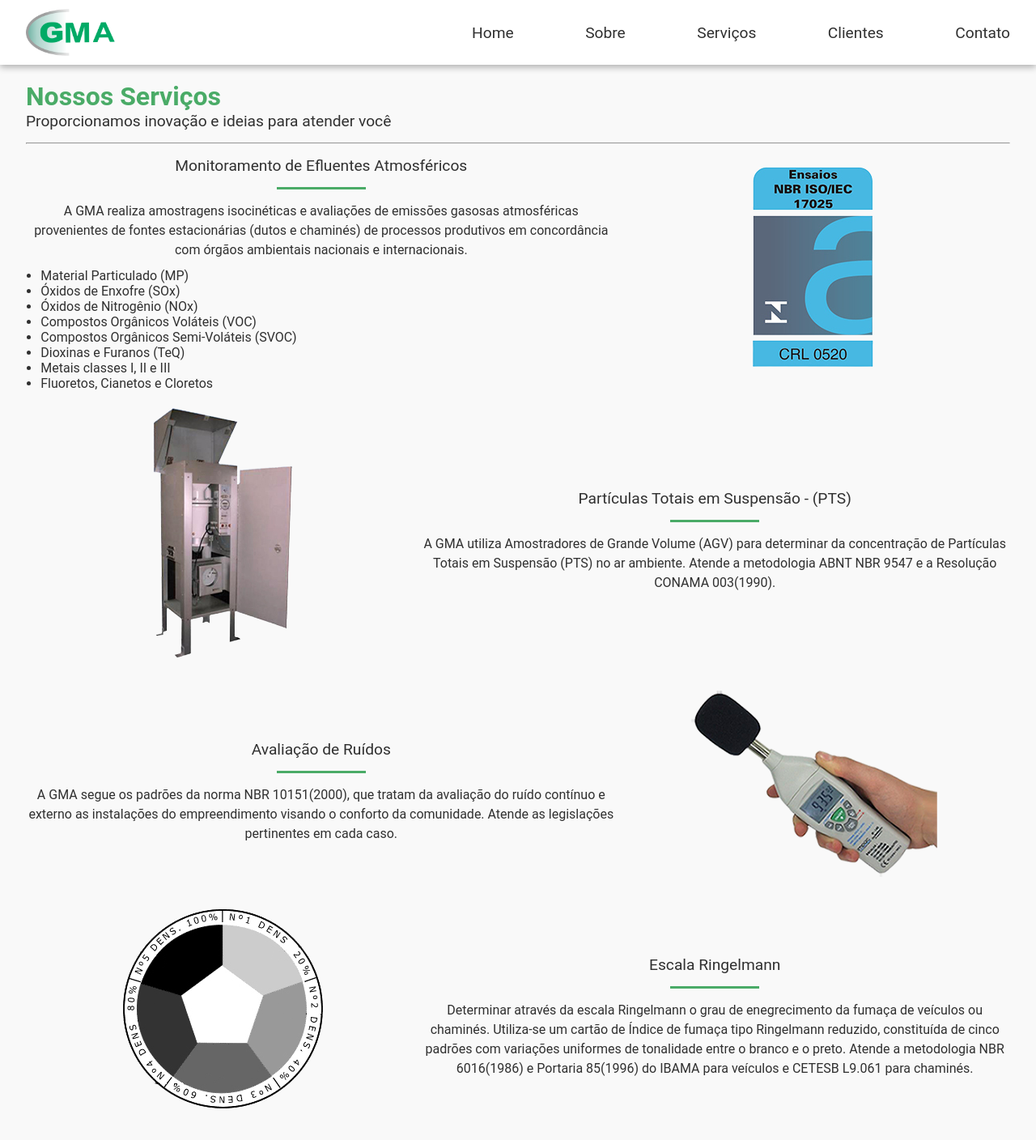
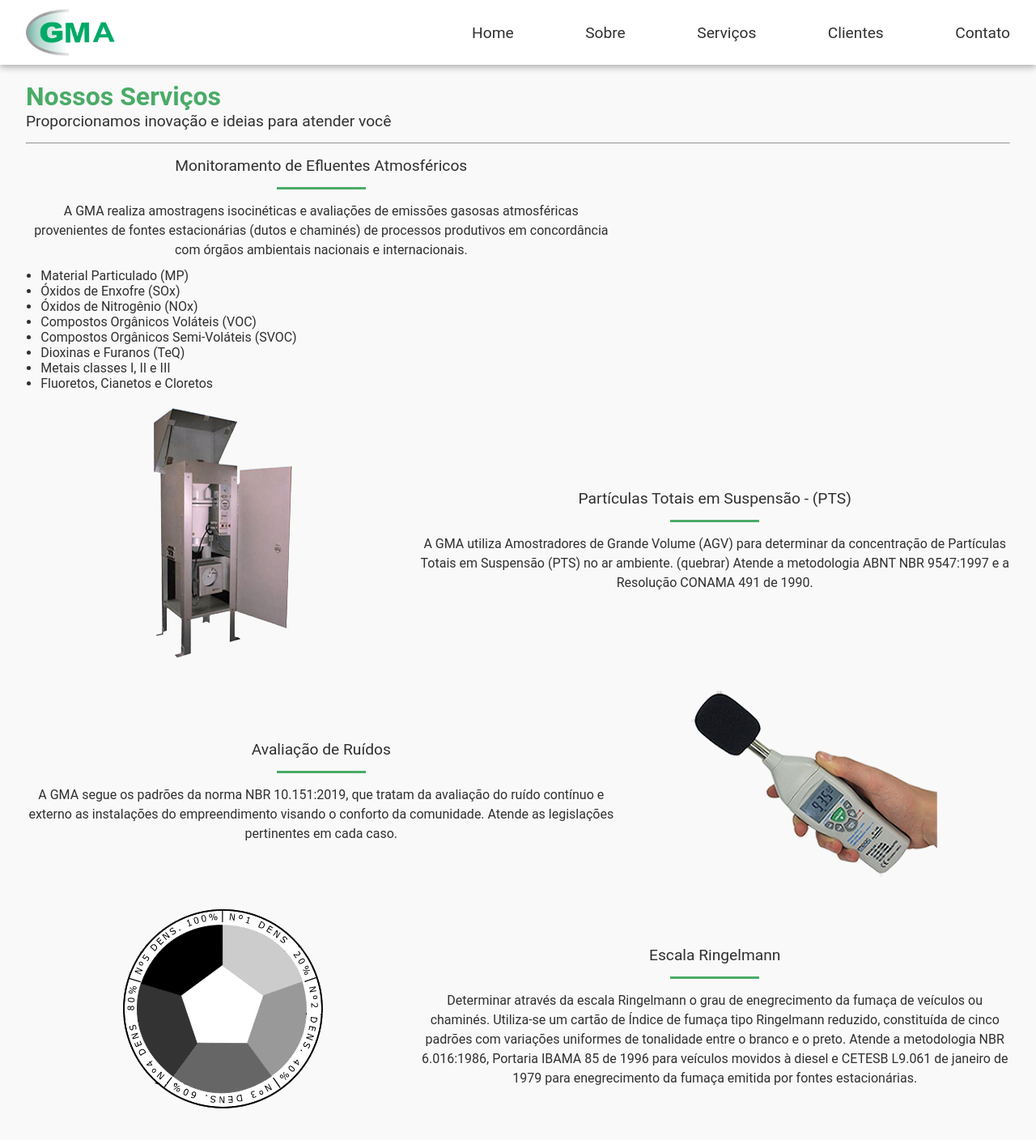
Before and after one commit to cirineurodrigues/gma-monitoramento, a React (Create React App) app: page /servicos in a window 1280 px wide. Shown: the top 1408 px of the page at 81% size. Built offline with nearby package versions, Linux system fonts and the light colour scheme.

Commit message:
Alteraçoes da reuniao

```diff
--- a/src/components/About/index.jsx
+++ b/src/components/About/index.jsx
@@ -31,18 +31,18 @@ const About = () => {
             ambientais de seus parceiros.
           </p>
           <h3>
-            Laboratório de Ensaio acreditado pela Cgre de acordo com a ABNT NBR
-            ISO IEC 17025:2005, sob o número CRL 0520:
+            Laboratório de Ensaio acreditado pela CGCRE de acordo com a ABNT NBR
+            ISO IEC 17.025:2017, sob o número CRL 0520:{" "}
           </h3>
           <ul>
             <li>
-              Amostragem de Material Particulado em emissões atmosféricas de
-              dutos e chaminés de fontes estacionárias - método gravimétrico.
-            </li>
-            <li>
-              Determinação da taxa de Material Particulado em emissões
-              atmosféricas de dutos e chaminés de fontes estacionárias - método
-              gravimétrico.
+              <a
+                href="http://www.inmetro.gov.br/laboratorios/rble/detalhe_laboratorio.asp?nom_apelido=GMA"
+                target="_blank"
+                rel="noreferrer"
+              >
+                Verifique escopo da acreditação
+              </a>
             </li>
           </ul>
         </Fade>
--- a/src/components/Clients/index.jsx
+++ b/src/components/Clients/index.jsx
@@ -10,12 +10,10 @@ import superGasBras from "../../assets/supergasbras.png";
 import algar from "../../assets/algar.png";
 import syngenta from "../../assets/syngenta.png";
 import jbs from "../../assets/jbs.png";
-import monsanto from "../../assets/monsanto.png";
 import cargill from "../../assets/cargill.png";
 import cocaCola from "../../assets/cocacola.png";
 import brf from "../../assets/brf.png";
 import pifPaf from "../../assets/pifpaf.png";
-import italac from "../../assets/italac.png";
 
 const Clients = () => {
   return (
@@ -35,12 +33,10 @@ const Clients = () => {
           <img src={algar} alt="Logo da Algar" />
           <img src={syngenta} alt="Logo da Syngenta" />
           <img src={jbs} alt="Logo da JBS" />
-          <img src={monsanto} alt="Logo da Monsanto" />
           <img src={cargill} alt="Logo da Cargill" />
           <img src={cocaCola} alt="Logo da Coca-Cola" />
           <img src={brf} alt="Logo da BRF" />
           <img src={pifPaf} alt="Logo da Pif-Paf Alimentos" />
-          <img src={italac} alt="Logo da Italac" />
         </ImagesContainer>
       </Fade>
     </Container>
--- a/src/components/Empresa/index.jsx
+++ b/src/components/Empresa/index.jsx
@@ -40,7 +40,7 @@ const Empresa = () => {
             </Card>
             <Card
               title="Avaliação de Ruídos"
-              text="A GMA fixa as condições exigíveis, seguindo os padrões da norma NBR 10151(2000) que trata da Avaliação do Ruído ao meio ambiente, ou as legislações pertinentes em cada caso."
+              text="A GMA fixa as condições exigíveis, seguindo os padrões da norma NBR 10.151:2000 que trata da Avaliação do Ruído ao meio ambiente, ou as legislações pertinentes em cada caso."
             >
               <SiAudiomack />
             </Card>
--- a/src/components/Footer/index.jsx
+++ b/src/components/Footer/index.jsx
@@ -33,7 +33,7 @@ const Footer = () => {
             <FaFacebookF />
           </a>
           <a
-            href="https://www.facebook.com/gmamonitoramento/"
+            href="https://api.whatsapp.com/send?phone=553498985342&text=Ol%C3%A1%2C%20gostaria%20de%20saber%20mais%20sobre%20os%20seus%20servi%C3%A7os"
             target="_blank"
             rel="noreferrer"
           >
--- a/src/components/Services/index.jsx
+++ b/src/components/Services/index.jsx
@@ -33,25 +33,23 @@ const Servicos = () => {
               "Metais classes I, II e III",
               "Fluoretos, Cianetos e Cloretos",
             ]}
-            image={inmetro}
-            alt="Logo do Inmetro"
           />
           <Service
             title="Partículas Totais em Suspensão - (PTS)"
-            text="A GMA utiliza Amostradores de Grande Volume (AGV) para determinar da concentração de Partículas Totais em Suspensão (PTS) no ar ambiente. Atende a metodologia ABNT NBR 9547 e a Resolução CONAMA 003(1990)."
+            text="A GMA utiliza Amostradores de Grande Volume (AGV) para determinar da concentração de Partículas Totais em Suspensão (PTS) no ar ambiente. (quebrar) Atende a metodologia ABNT NBR 9547:1997 e a Resolução CONAMA 491 de 1990."
             image={particula}
             alt="Aparelho de medição de particulas totais em suspenção"
             reverse
           />
           <Service
             title="Avaliação de Ruídos"
-            text="A GMA segue os padrões da norma NBR 10151(2000), que tratam da avaliação do ruído contínuo e externo as instalações do empreendimento visando o conforto da comunidade. Atende as legislações pertinentes em cada caso."
+            text="A GMA segue os padrões da norma NBR 10.151:2019, que tratam da avaliação do ruído contínuo e externo as instalações do empreendimento visando o conforto da comunidade. Atende as legislações pertinentes em cada caso."
             image={ruido}
             alt="Aparelho de medição de ruídos"
           />
           <Service
             title="Escala Ringelmann"
-            text="Determinar através da escala Ringelmann o grau de enegrecimento da fumaça de veículos ou chaminés. Utiliza-se um cartão de Índice de fumaça tipo Ringelmann reduzido, constituída de cinco padrões com variações uniformes de tonalidade entre o branco e o preto. Atende a metodologia NBR 6016(1986) e Portaria 85(1996) do IBAMA para veículos e CETESB L9.061 para chaminés."
+            text="Determinar através da escala Ringelmann o grau de enegrecimento da fumaça de veículos ou chaminés. Utiliza-se um cartão de Índice de fumaça tipo Ringelmann reduzido, constituída de cinco padrões com variações uniformes de tonalidade entre o branco e o preto. Atende a metodologia NBR 6.016:1986, Portaria IBAMA 85 de 1996 para veículos movidos à diesel e CETESB L9.061 de janeiro de 1979 para enegrecimento da fumaça emitida por fontes estacionárias."
             image={ringelmann}
             alt="Escala de Ringelmann"
             reverse
```
Also changed, not shown: 1 other file (tests, documents, lock files or other folders).
